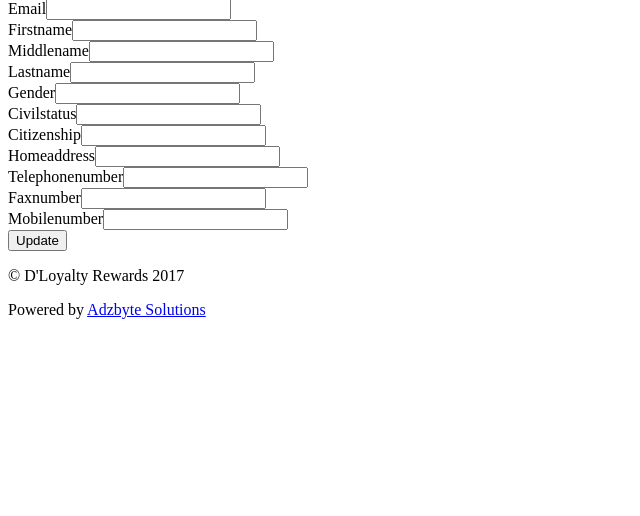
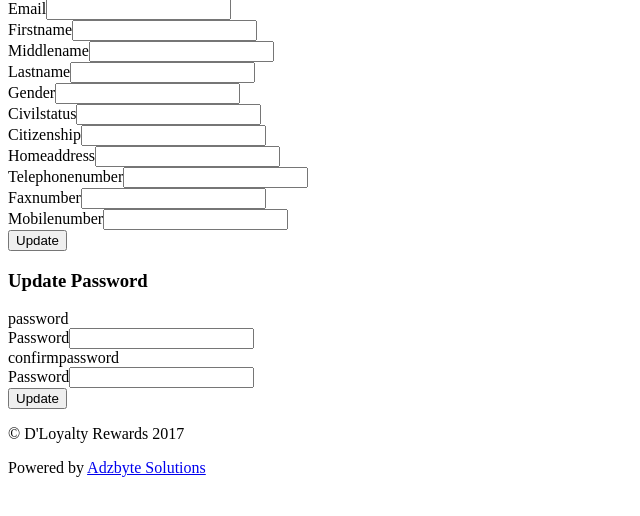
Before and after one commit to adzadzadz/loyalty-system, a Yii app: template backend/views/userc/update.php in a window 1280 px wide. Shown: the part 81-597 px from the top of the page, without its empty margins (0-640 px from the left). Run offline with PHP 8.4 and a stand-in for Yii, Linux system fonts and the light colour scheme; the template is opened without the code that fills it, so the values that code supplies are empty; form fields are guessed from the names that the template uses; some libraries are stand-ins or nearby versions.

Commit message:
backend: added user password update

```diff
--- a/backend/views/userc/_form.php
+++ b/backend/views/userc/_form.php
@@ -26,7 +26,7 @@ use yii\widgets\ActiveForm;
 <?php endif ?>
 
 </div>
-<div class="col-sm-6">
+<div class="col-sm-12">
     <div class="user-form">
 
         <?php $form = ActiveForm::begin(); ?>
--- a/backend/views/userc/update.php
+++ b/backend/views/userc/update.php
@@ -14,8 +14,30 @@ $this->params['breadcrumbs'][] = 'Update';
 
     <h1><?= Html::encode($this->title) ?></h1>
 
-    <?= $this->render('_form', [
-        'model' => $model,
-    ]) ?>
+	<div class="col-md-6">
+	    <?= $this->render('_form', [
+	        'model' => $model,
+	    ]) ?>
+	</div>
+
+	<div class="col-md-6 well">
+		<h3>Update Password</h3>
+	    <?= Html::beginForm(['/userc/update-password'], 'post', ['enctype' => 'multipart/form-data']) ?>
+
+			<?= Html::hiddenInput ( 'user_id', $model->user_id ) ?>
+
+			<div class="form-group">
+				<?= Html::label('Password', 'password', ['class' => '']) ?>
+				<?= Html::input('password', 'password', null, ['class' => 'form-control']) ?>
+			</div>
+			<div class="form-group">
+				<?= Html::label('Confirm Password', 'confirmpassword', ['class' => '']) ?>
+				<?= Html::input('password', 'confirmpassword', null, ['class' => 'form-control']) ?>
+			</div>
+			<div class="form-group">
+				<?= Html::submitButton('Update', ['class' => 'btn btn-danger btn-sm']) ?>
+			</div>
+	    <?= Html::endForm() ?>
+	</div>
 
 </div>
--- a/common/models/User.php
+++ b/common/models/User.php
@@ -35,6 +35,8 @@ class User extends \yii\db\ActiveRecord implements \yii\web\IdentityInterface
     const STATUS_ACTIVE = 10;
 
     public $branch;
+    public $password;
+    public $confirmpassword;
 
     /**
      * @inheritdoc
@@ -59,9 +61,10 @@ class User extends \yii\db\ActiveRecord implements \yii\web\IdentityInterface
         return [
             [['firstname', 'lastname'], 'required'],
             [['direct_upline', 'birthdate', 'status', 'created_at', 'updated_at'], 'integer'],
-            [['branch', 'username', 'password_hash', 'password_reset_token', 'email', 'firstname', 'middlename', 'lastname', 'gender', 'civilstatus', 'citizenship', 'homeaddress', 'telephonenumber', 'faxnumber', 'mobilenumber'], 'string', 'max' => 255],
+            [['password', 'confirmpassword', 'branch', 'username', 'password_hash', 'password_reset_token', 'email', 'firstname', 'middlename', 'lastname', 'gender', 'civilstatus', 'citizenship', 'homeaddress', 'telephonenumber', 'faxnumber', 'mobilenumber'], 'string', 'max' => 255],
             [['auth_key'], 'string', 'max' => 32],
             [['username'], 'unique'],
+            ['password', 'compare', 'compareAttribute' => 'confirmpassword', 'message' => 'Passwords do not match'],
             [['email'], 'unique'],
             [['has_one_point', 'last_level_given', 'last_user_given'], 'integer'],
             [['password_reset_token'], 'unique'],
--- a/frontend/views/site/error.php
+++ b/frontend/views/site/error.php
@@ -9,7 +9,9 @@ use yii\helpers\Html;
 
 $this->title = $name;
 ?>
-<div class="site-error">
+
+<div class="container">
+    <div class="site-error" style="margin: 120px 0px">
 
         <h1><?= Html::encode($this->title) ?></h1>
 
@@ -25,3 +27,4 @@ $this->title = $name;
         </p>
 
     </div>
+</div>
```
Also changed, not shown: backend/controllers/UsercController.php (+21 -1 lines), 2 other files. Lines whose indentation alone changed are shown as unchanged.
